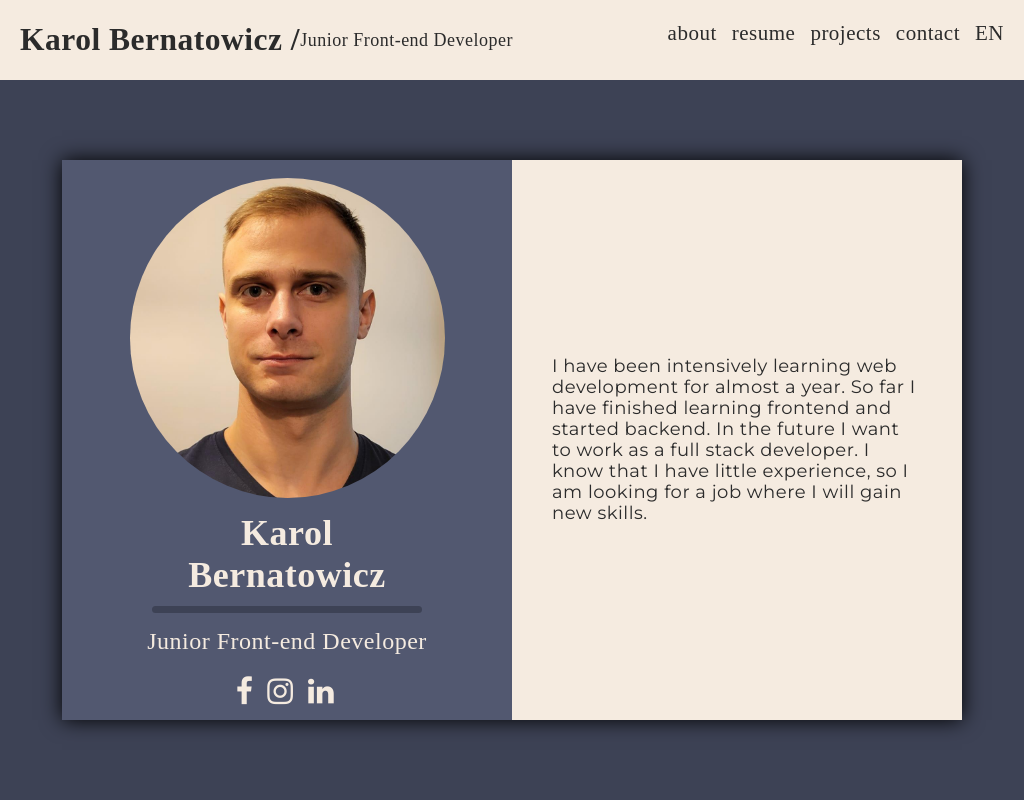
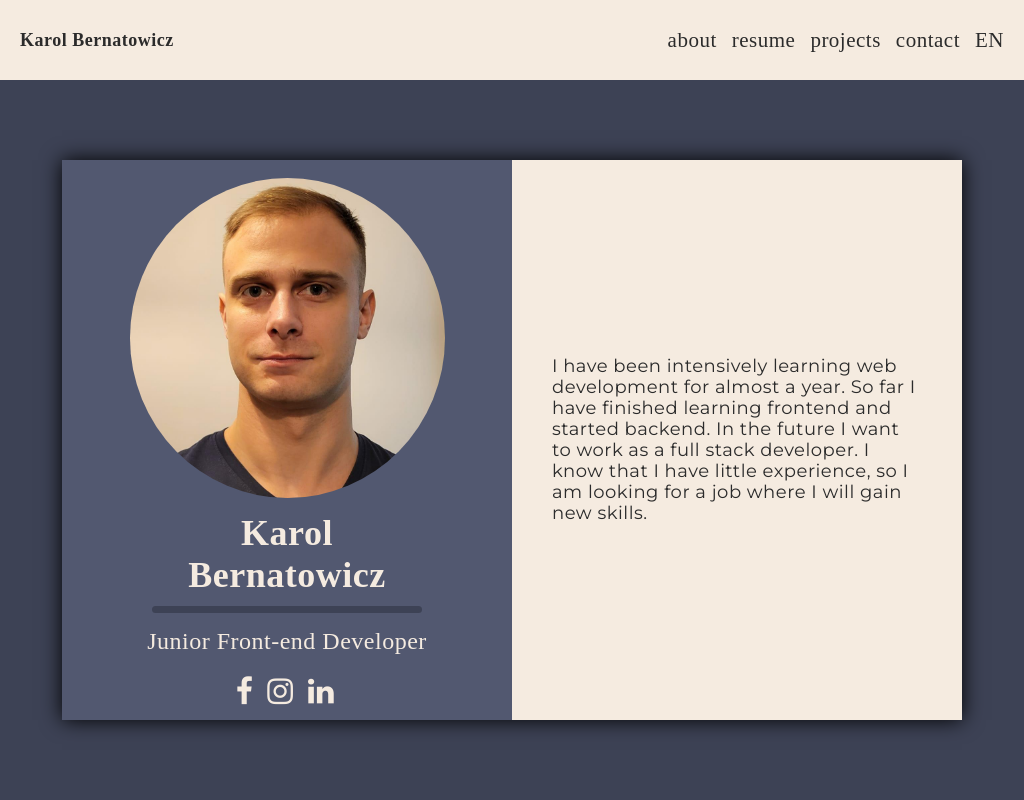
Before and after one commit to karollion/cv1, a React (Create React App) app: page / in a window 1024 px wide. Shown: the top 800 px of the page. Built offline with nearby package versions, Linux system fonts and the light colour scheme; a web font is replaced by a local one.

Commit message:
Fix hero

```diff
--- a/src/components/Hero/Hero.js
+++ b/src/components/Hero/Hero.js
@@ -24,7 +24,7 @@ const Hero = () => {
 
   return (
     <div className={styles.hero}>
-      <h2 className={styles.name} onClick={handleClick} >Karol Bernatowicz / <span>{interfElem[0].job}</span></h2>
+      <h2 className={styles.name} onClick={handleClick} >Karol Bernatowicz</h2>
       <input className ={styles.input} id="toggle" type="checkbox"/>
       <label className={styles.menuButton} htmlFor="toggle">
         <i className="fa fa-bars"></i>
--- a/src/components/Hero/Hero.module.scss
+++ b/src/components/Hero/Hero.module.scss
@@ -12,10 +12,8 @@
   position: sticky;
   font-size: $base-size * 1.75;
 
-  span {
-    font-size: $base-size * 1.5;
-    font-weight: 500;
-
+  .menu {
+    display: flex;
   }
 
   ul {
@@ -86,3 +84,14 @@
     }
 }
 }
+
+@media screen and (max-width: 1024px) and (min-width: 769px) {
+  .hero {
+    position: relative;
+
+    h2{
+      font-size: $base-size * 1.5;
+      line-height: 10vh;
+    }
+  }
+}
```
Also changed, not shown: 1 other file (tests, documents, lock files or other folders).
